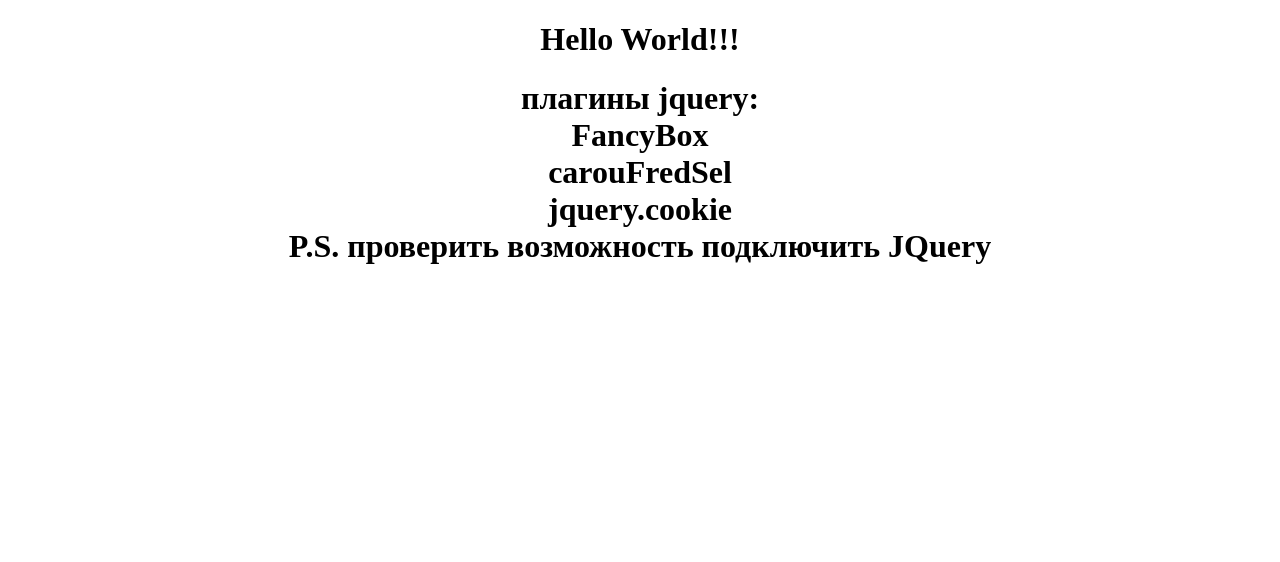
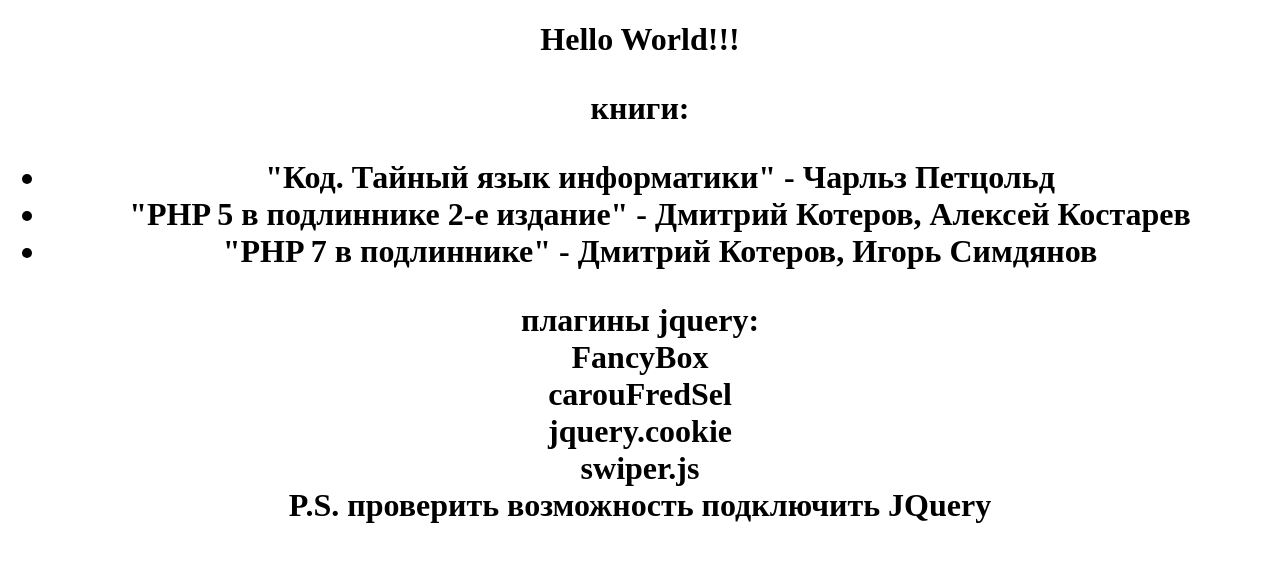
Before and after one commit to dmitrakovich/dmitrakovich.github.io, a plain HTML site: page index.html in a window 1280 px wide. Drawn offline with Linux system fonts and the light colour scheme.

Commit message:
Update index.html

```diff
--- a/index.html
+++ b/index.html
@@ -10,10 +10,18 @@
 <body>
 <h1>Hello World!!!<h1>
 
+	<p>книги:</p>
+	<ul>
+		<li>"Код. Тайный язык информатики" - Чарльз Петцольд</li>
+		<li>"PHP 5 в подлиннике 2-е издание" - Дмитрий Котеров, Алексей Костарев</li>
+		<li>"PHP 7 в подлиннике" - Дмитрий Котеров, Игорь Симдянов</li>
+	</ul>
+
 плагины jquery: <br>
 FancyBox<br>
 carouFredSel<br>
 jquery.cookie<br>
+swiper.js<br>
 
 P.S. проверить возможность подключить JQuery<br>
 
```
